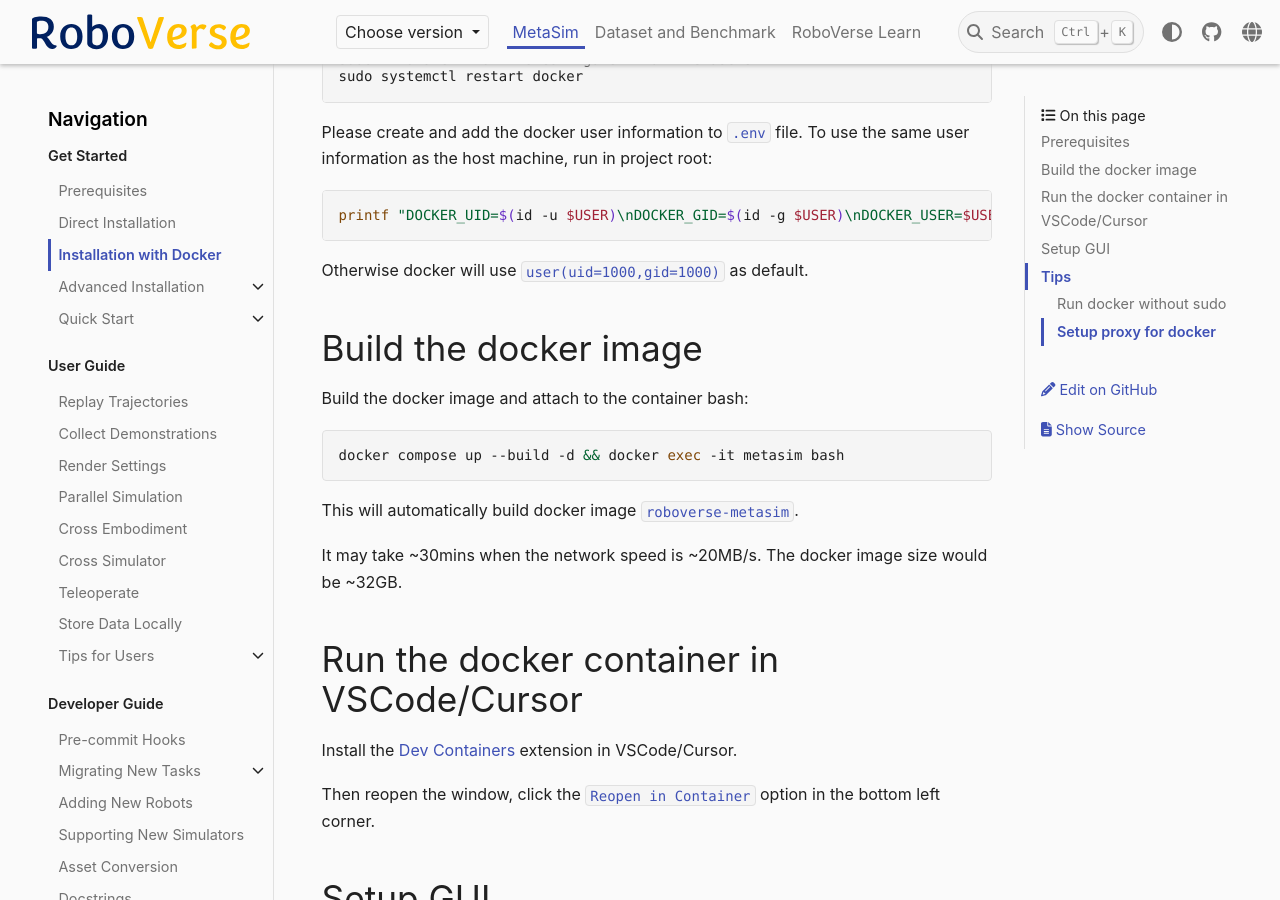
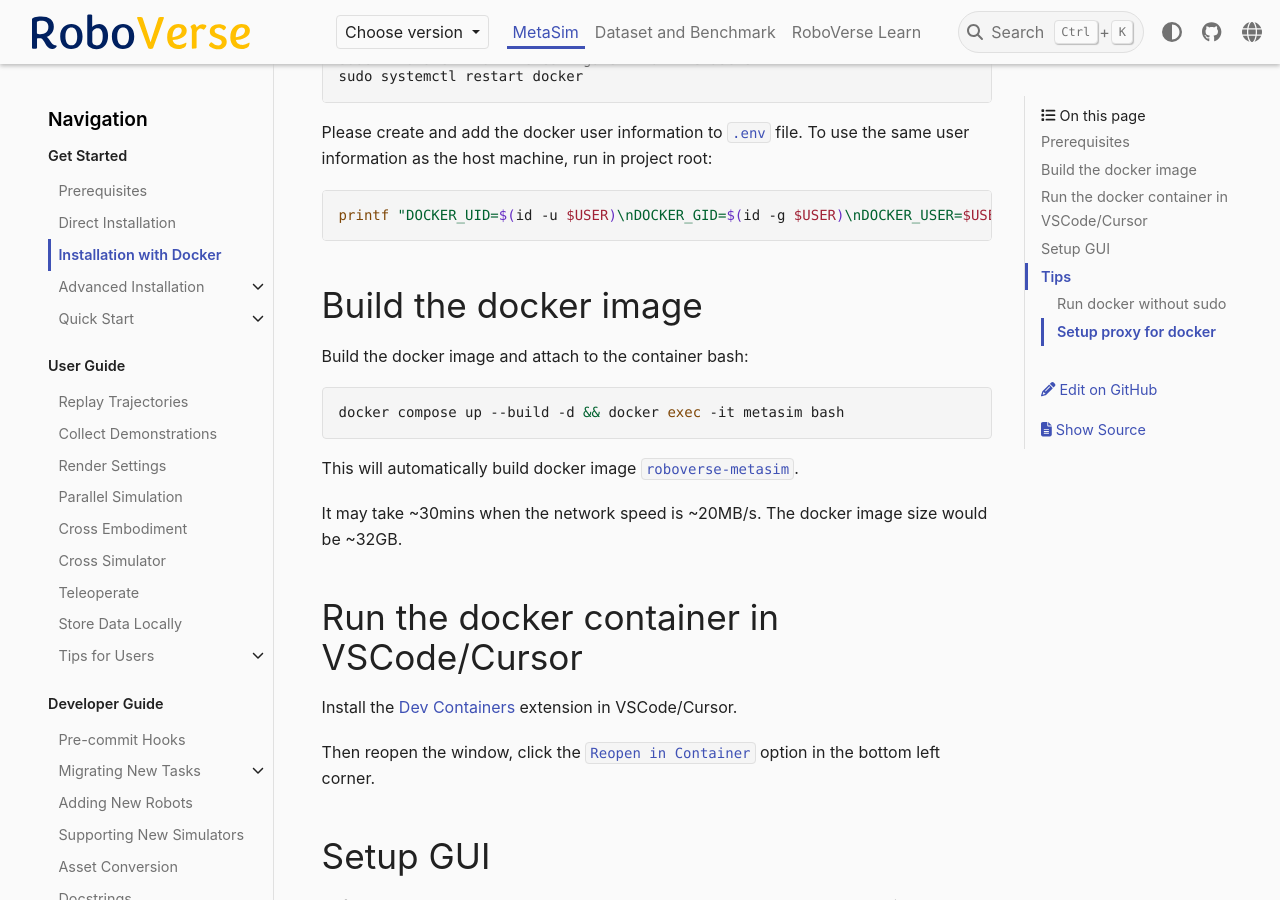
Before and after one commit to liuliu3dv/RoboVerse, a Sphinx documentation site: the page built from docs/source/metasim/get_started/docker.md, in a window 1280 px wide and 900 px high, scrolled down 525 px. Built offline with Sphinx 7.4.7 and the PyData theme 0.15.4, drawn with Linux system fonts in a browser that asks for light colours; pages that are not in the unit, such as notebooks, are missing from menus.

Commit message:
doc: docker installation force specify username

````diff
--- a/docs/source/metasim/get_started/docker.md
+++ b/docs/source/metasim/get_started/docker.md
@@ -21,7 +21,6 @@ Please create and add the docker user information to `.env` file. To use the sam
 ```bash
 printf "DOCKER_UID=$(id -u $USER)\nDOCKER_GID=$(id -g $USER)\nDOCKER_USER=$USER\n" > .env
 ```
-Otherwise docker will use `user(uid=1000,gid=1000)` as default.
 
 ## Build the docker image
 
````
